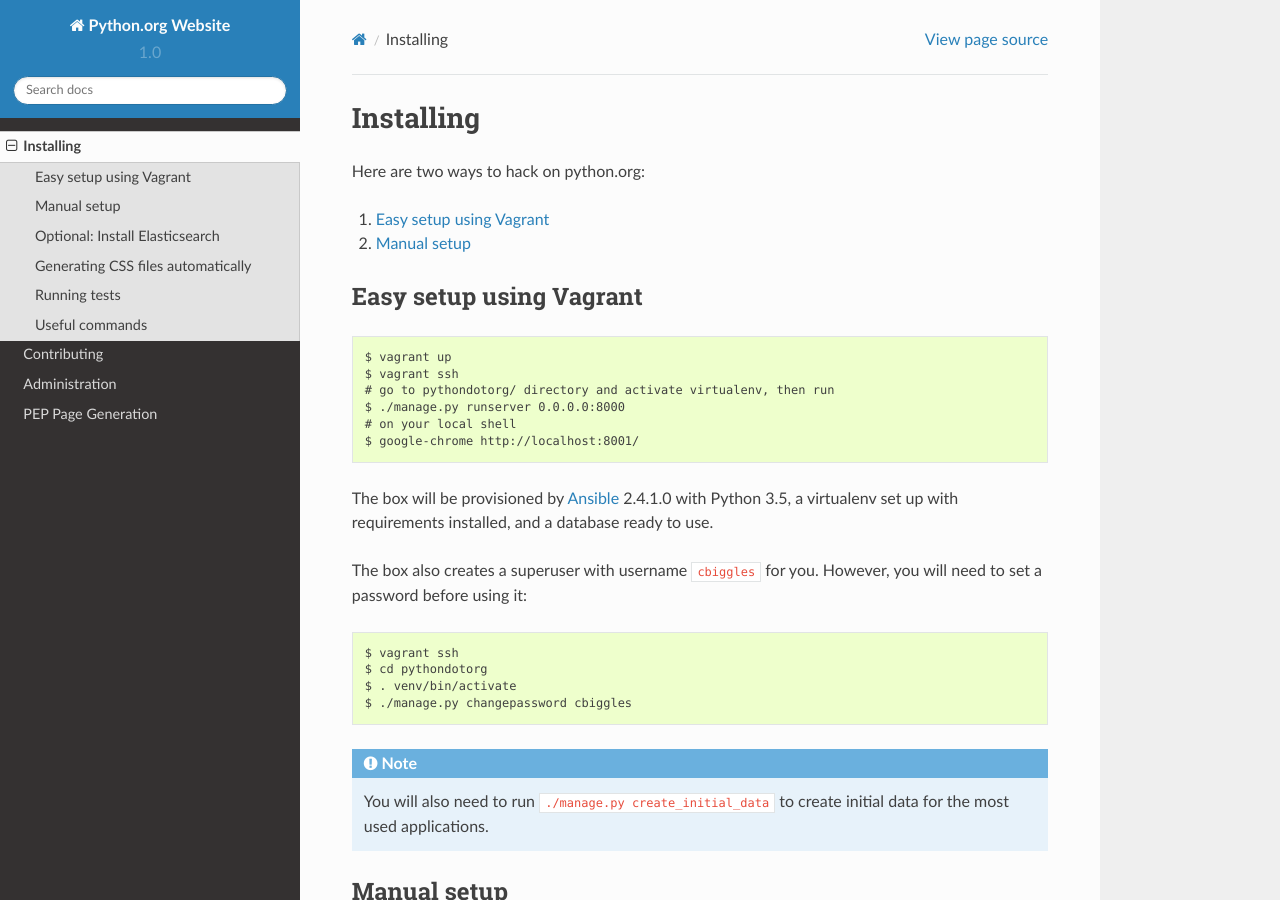
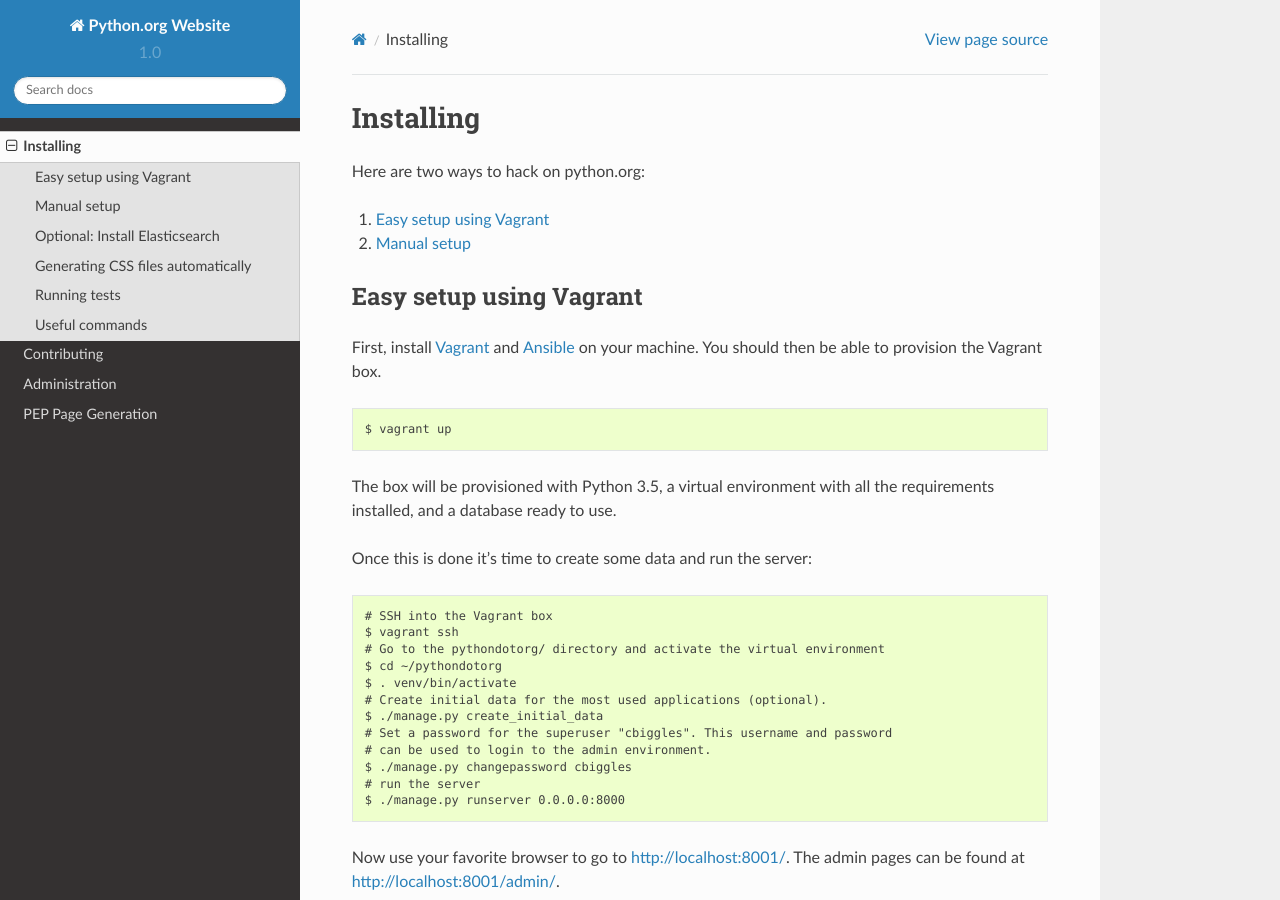
Before and after one commit to python/pythondotorg, a Sphinx documentation site: the page built from docs/source/install.rst, in a window 1280 px wide and 900 px high. Built offline with Sphinx 7.4.7 and the Read the Docs theme 2.0.0, drawn with Linux system fonts in a browser that asks for light colours.

Commit message:
Tweak Vagrant setup instructions

```diff
--- a/docs/source/install.rst
+++ b/docs/source/install.rst
@@ -11,31 +11,36 @@
 Easy setup using Vagrant
 ------------------------
 
+First, install Vagrant_ and Ansible_ on your machine.
+You should then be able to provision the Vagrant box.
+
 ::
 
     $ vagrant up
+
+The box will be provisioned with Python 3.5, a virtual environment with all
+the requirements installed, and a database ready to use.
+
+Once this is done it's time to create some data and run the server::
+
+    # SSH into the Vagrant box
     $ vagrant ssh
-    # go to pythondotorg/ directory and activate virtualenv, then run
+    # Go to the pythondotorg/ directory and activate the virtual environment
+    $ cd ~/pythondotorg
+    $ . venv/bin/activate
+    # Create initial data for the most used applications (optional).
+    $ ./manage.py create_initial_data
+    # Set a password for the superuser "cbiggles". This username and password
+    # can be used to login to the admin environment.
+    $ ./manage.py changepassword cbiggles
+    # run the server
     $ ./manage.py runserver 0.0.0.0:8000
-    # on your local shell
-    $ google-chrome http://localhost:8001/
 
-The box will be provisioned by Ansible_ 2.4.1.0 with Python 3.5, a virtualenv
-set up with requirements installed, and a database ready to use.
+Now use your favorite browser to go to http://localhost:8001/.
+The admin pages can be found at http://localhost:8001/admin/.
 
-The box also creates a superuser with username ``cbiggles`` for you. However, you
-will need to set a password before using it::
 
-    $ vagrant ssh
-    $ cd pythondotorg
-    $ . venv/bin/activate
-    $ ./manage.py changepassword cbiggles
-
-.. note::
-
-   You will also need to run ``./manage.py create_initial_data`` to create
-   initial data for the most used applications.
-
+.. _Vagrant: https://www.vagrantup.com/downloads.html
 .. _Ansible: https://docs.ansible.com/ansible/intro_installation.html
 
 .. _manual-setup:
```
